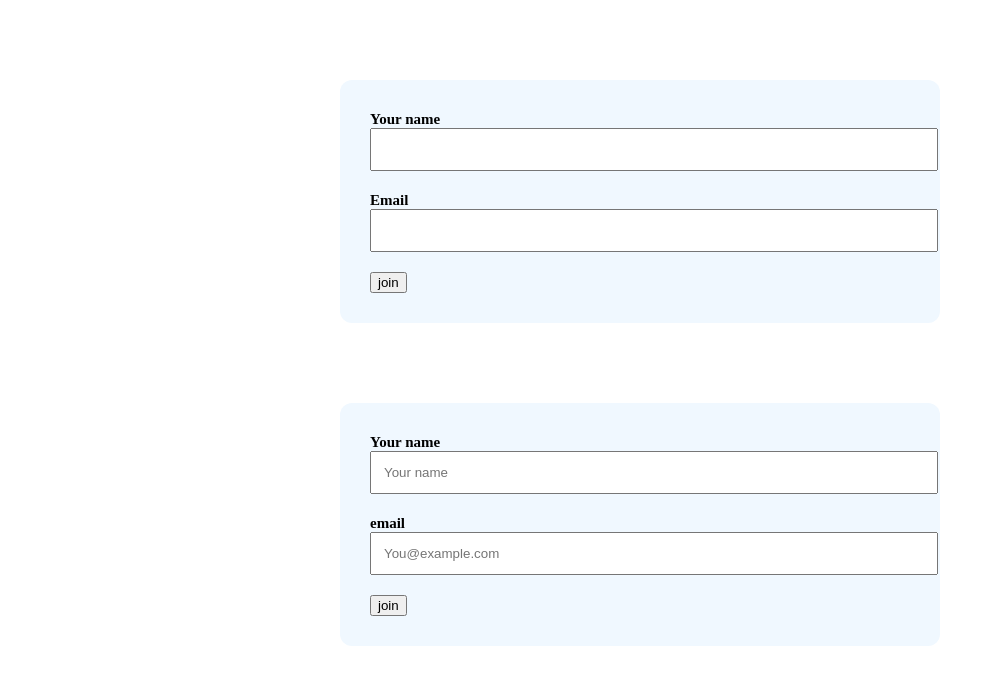
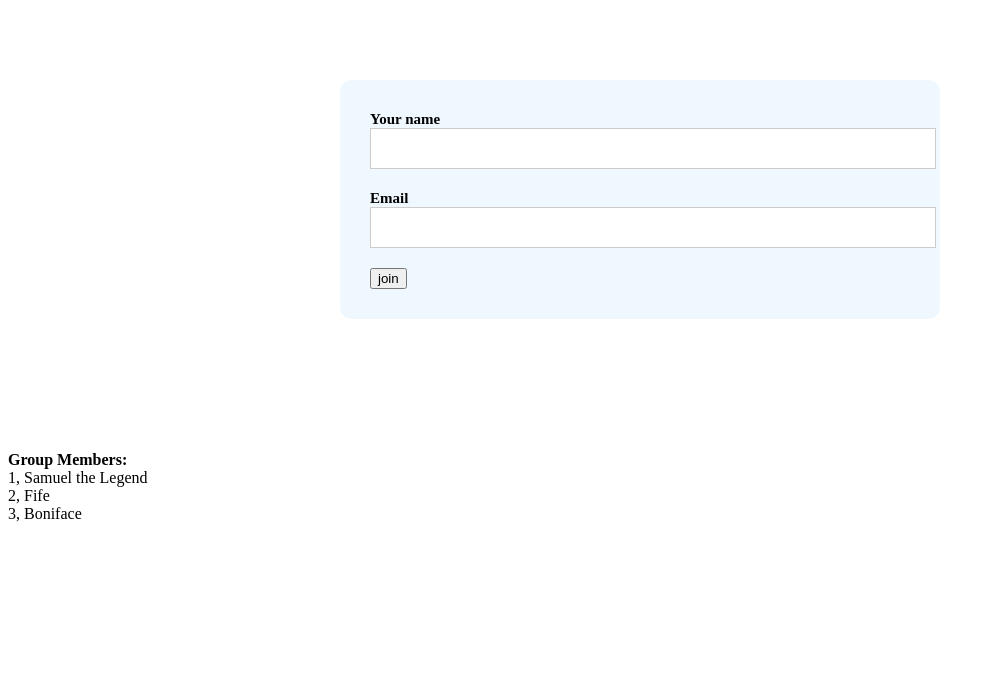
Before and after one commit to JB-sam/Jake12yx-, a plain HTML site: page index.html in a window 1280 px wide. Shown: the whole page, without its empty margins (0-995 px from the left). Drawn offline with Linux system fonts and the light colour scheme.

Commit message:
Update index.html

```diff
--- a/index.html
+++ b/index.html
@@ -19,13 +19,12 @@ GROUP MEMBERS:
     <input id="email" name="email" type="email" required>
     <button type="submit">join</button>
     </form>
-    <form>
-        <label for="name">Your name</label>
-        <input id="name" name="name" type="text" placeholder="Your name" autocomplete="name" required>
-        <label for="Email">email</label>
-        <input id="email" name="email" type="email" placeholder="You@example.com" autocomplete="email" required>
-        <button type="submit">join</button>
-    </form>
+    <br><br>
+  <p><b>Group Members:</b><br>
+  1, Samuel the Legend<br>
+  2, Fife<br>
+  3, Boniface
+  </p>
 <style>
 form{
     background-color: aliceblue;
@@ -40,13 +39,13 @@ label {
     font-size: 15px;
     font-weight: bold;
     color: black;
-    margin: bottom: 8px;
+    margin-bottom: 8px;
 }
 input{
     width: 100%;
     padding: 12px;
     margin-bottom: 20px;
-    border: 1px solid,ccc;
+    border: 1px solid #ccc;
 }
 </style>
 
```
